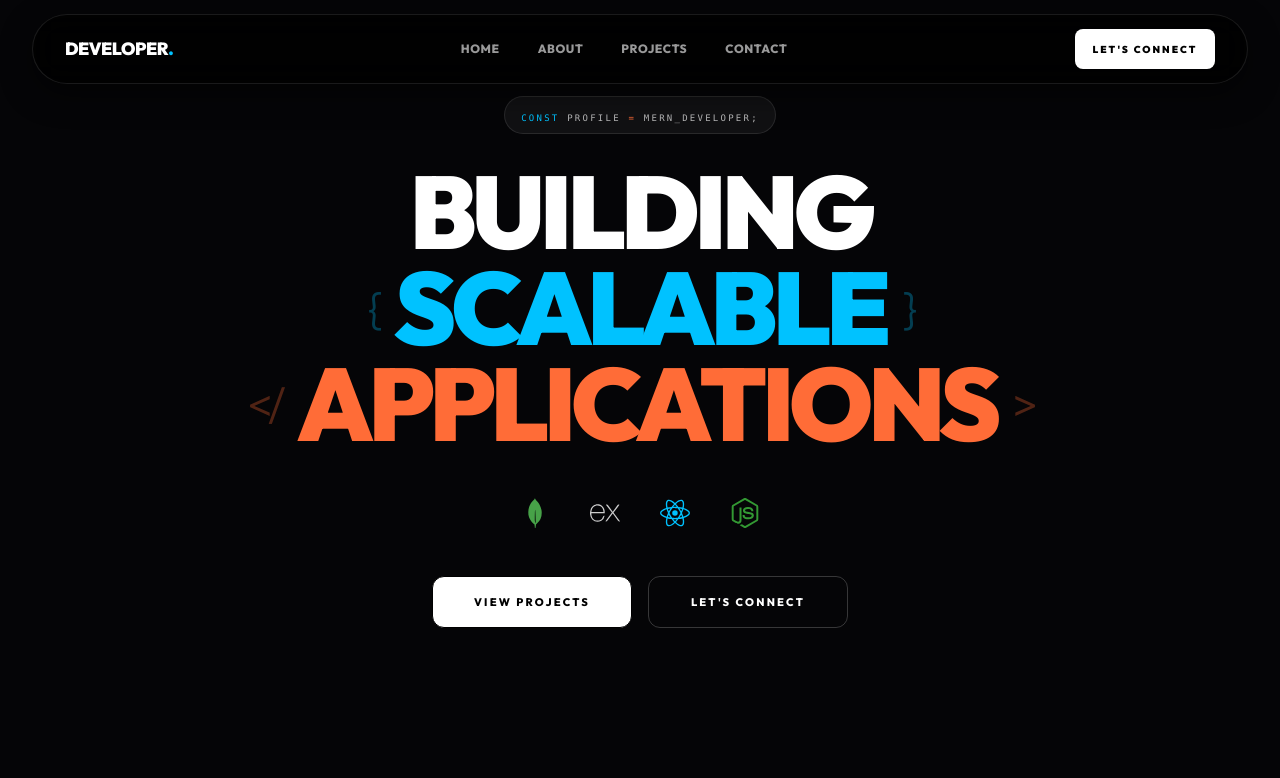
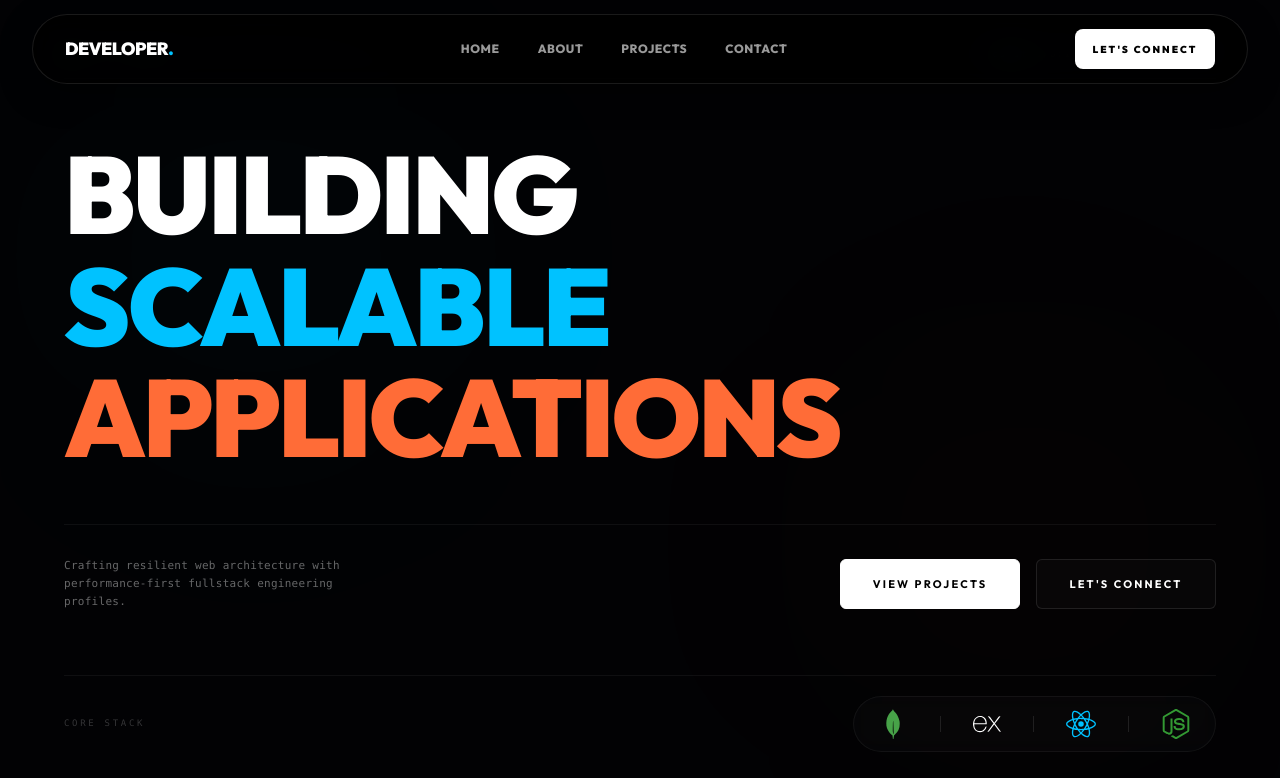
Before and after one commit to ShivaniGujjar/portfolio, a React (Vite) app: page / in a window 1280 px wide. Shown: the top 778 px of the page. Built offline with nearby package versions, Linux system fonts and the light colour scheme.

Commit message:
Refactor Home component: Rename ScrollButton to JackpotButton, update styles for improved aesthetics, and enhance animation effects for better user experience

```diff
--- a/src/pages/Home.jsx
+++ b/src/pages/Home.jsx
@@ -3,28 +3,28 @@ import { gsap } from 'gsap';
 import { SiMongodb, SiExpress, SiReact, SiNodedotjs } from 'react-icons/si';
 
 // ==========================================
-// 🚀 STABLE JACKPOT BUTTON
+// 🚀 SLEEK MINIMAL JACKPOT BUTTON
 // ==========================================
-const ScrollButton = ({ text, href, isPrimary }) => {
+const JackpotButton = ({ text, href, isPrimary }) => {
   return (
     <a
       href={href}
-      className={`relative h-[52px] w-full sm:w-[200px] overflow-hidden rounded-xl font-extrabold text-[11px] uppercase tracking-[0.2em] transition-all duration-300 border flex items-center justify-center ${
+      className={`group relative h-[48px] sm:h-[50px] w-full sm:w-[180px] overflow-hidden rounded-md font-bold text-[11px] uppercase tracking-[0.2em] transition-all duration-300 flex items-center justify-center border ${
         isPrimary
-          ? "bg-white text-black hover:bg-[#FF6C37] hover:border-[#FF6C37] hover:text-white"
-          : "bg-transparent border-white/20 text-white hover:bg-[#FF6C37] hover:border-[#FF6C37]"
+          ? "bg-white text-black border-white hover:bg-[#FF6C37] hover:border-[#FF6C37] hover:text-white"
+          : "bg-white/[0.02] text-white border-white/10 hover:border-white/30"
       }`}
     >
-      <div className="relative flex h-full w-full items-center justify-center transition-transform duration-500 [transition-timing-function:cubic-bezier(0.19,1,0.22,1)] hover:-translate-y-[52px]">
-        <span className="flex h-[52px] items-center justify-center">{text}</span>
-        <span className="absolute top-[52px] flex h-[52px] items-center justify-center">{text}</span>
+      <div className="flex flex-col h-[50px] w-full items-center transition-transform duration-500 [transition-timing-function:cubic-bezier(0.16,1,0.3,1)] group-hover:-translate-y-[50px]">
+        <span className="flex h-[50px] shrink-0 items-center justify-center w-full">{text}</span>
+        <span className="flex h-[50px] shrink-0 items-center justify-center w-full">{text}</span>
       </div>
     </a>
   );
 };
 
 // ==========================================
-// 🏠 MAIN HOME COMPONENT
+// 🏠 NATURAL COMPACT HERO
 // ==========================================
 const Home = () => {
   const containerRef = useRef(null);
@@ -32,8 +32,28 @@ const Home = () => {
   useLayoutEffect(() => {
     let ctx = gsap.context(() => {
       const tl = gsap.timeline({ defaults: { ease: "power4.out" } });
-      gsap.set(".reveal", { opacity: 0, y: 30 });
-      tl.to(".reveal", { opacity: 1, y: 0, duration: 1.2, stagger: 0.12 });
+
+      gsap.set(".smooth-line", {
+        opacity: 0,
+        y: 30,
+        rotationX: -10,
+        transformOrigin: "50% 0%"
+      });
+      gsap.set(".fade-in", { opacity: 0, y: 15 });
+
+      tl.to(".smooth-line", {
+        opacity: 1,
+        y: 0,
+        rotationX: 0,
+        duration: 1.2,
+        stagger: 0.1
+      })
+      .to(".fade-in", {
+        opacity: 1,
+        y: 0,
+        duration: 0.8
+      }, "-=0.8");
+
     }, containerRef);
     return () => ctx.revert();
   }, []);
@@ -42,47 +62,73 @@ const Home = () => {
     <section
       ref={containerRef}
       id="home"
-      // h-auto and py-24 ensure content is compact and only takes necessary space
-      className="relative w-full h-auto py-24 bg-[#050507] flex flex-col items-center justify-center px-5"
+      // Changed from min-h-screen to h-auto on mobile, keeping sm:min-h-screen for desktop
+      className="relative w-full h-auto sm:min-h-screen bg-[#020204] flex flex-col justify-between px-5 sm:px-10 lg:px-16 pt-6 pb-12 sm:py-12 select-none overflow-hidden"
+      style={{ perspective: "1000px" }}
     >
-      <div className="relative z-10 w-full max-w-[1200px] mx-auto flex flex-col items-center text-center">
+      {/* Ambient Glows */}
+      <div className="absolute top-0 left-0 w-[40vw] h-[40vw] bg-[#00C2FF]/[0.01] rounded-full blur-[120px] pointer-events-none" />
+      <div className="absolute bottom-0 right-0 w-[40vw] h-[40vw] bg-[#FF6C37]/[0.01] rounded-full blur-[120px] pointer-events-none" />
 
-        {/* Top Tag */}
-        <div className="reveal mb-8 px-4 py-1.5 rounded-full border border-white/10 bg-white/5">
-          <span className="font-mono text-[9px] tracking-[0.25em] uppercase text-white/70">
-            <span className="text-[#00C2FF]">const</span> profile <span className="text-[#FF6C37]">=</span> MERN_DEVELOPER;
-          </span>
+      {/* TOP META BAR */}
+      <div className="fade-in w-full max-w-[1400px] mx-auto flex justify-between items-center border-b border-white/5 pb-4">
+        <div className="flex items-center gap-2.5">
+          <div className="w-1.5 h-1.5 rounded-full bg-[#00C2FF]" />
+          <span className="font-mono text-[9px] tracking-[0.25em] text-white/30 uppercase">System.ready</span>
         </div>
+        <div className="font-mono text-[9px] tracking-[0.2em] text-white/30 hidden sm:block">
+          <span className="text-[#00C2FF]">const</span> profile <span className="text-[#FF6C37]">=</span> MERN_DEVELOPER;
+        </div>
+      </div>
 
-        {/* Hero Headline */}
-        <h1 className="flex flex-col gap-1 w-full text-[clamp(2.5rem,8vw,7rem)] font-black leading-[0.9] tracking-tighter uppercase">
-          <div className="reveal text-white">BUILDING</div>
-          <div className="reveal flex items-center justify-center gap-4 text-[#00C2FF]">
-            <span className="font-light opacity-30 text-5xl">{'{'}</span>
-            <span>SCALABLE</span>
-            <span className="font-light opacity-30 text-5xl">{'}'}</span>
+      {/* 👑 MAIN HERO BODY */}
+      <div className="w-full max-w-[1400px] mx-auto flex flex-col items-start justify-center pt-12 pb-10 sm:py-0 sm:my-auto">
+        <h1
+          className="w-full text-[10.5vw] xs:text-[10vw] sm:text-[8.5vw] md:text-[6.8rem] font-black leading-[0.95] uppercase text-left flex flex-col gap-1 sm:gap-2 tracking-tight whitespace-nowrap break-keep"
+          style={{ transformStyle: "preserve-3d" }}
+        >
+          <div className="smooth-line text-white [backface-visibility:hidden] will-change-transform">
+            BUILDING
           </div>
-          <div className="reveal flex items-center justify-center gap-4 text-[#FF6C37]">
-            <span className="font-light opacity-30 text-5xl">{'</'}</span>
-            <span>APPLICATIONS</span>
-            <span className="font-light opacity-30 text-5xl">{'>'}</span>
+
+          <div className="smooth-line text-[#00C2FF] [backface-visibility:hidden] will-change-transform">
+            SCALABLE
+          </div>
+
+          <div className="smooth-line text-[#FF6C37] [backface-visibility:hidden] will-change-transform">
+            APPLICATIONS
           </div>
         </h1>
 
-        {/* Tech Stack */}
-        <div className="reveal flex items-center gap-10 mt-12 mb-12 text-3xl">
-          <SiMongodb style={{ color: "#47A248" }} />
-          <SiExpress className="text-white/80" />
-          <SiReact style={{ color: "#00C2FF" }} />
-          <SiNodedotjs style={{ color: "#339933" }} />
-        </div>
-
-        {/* CTA Buttons */}
-        <div className="reveal flex flex-col sm:flex-row items-center justify-center gap-4 w-full sm:w-auto">
-          <ScrollButton href="#projects" text="VIEW PROJECTS" isPrimary={true} />
-          <ScrollButton href="#contact" text="LET'S CONNECT" isPrimary={false} />
+        {/* CONTROLS ROW */}
+        <div className="fade-in flex flex-col lg:flex-row lg:items-center justify-between gap-6 w-full mt-8 sm:mt-14 pt-6 sm:pt-8 border-t border-white/5">
+          <p className="font-mono text-[11px] text-white/40 max-w-xs leading-relaxed tracking-wide">
+            Crafting resilient web architecture with performance-first fullstack engineering profiles.
+          </p>
+          <div className="flex flex-col sm:flex-row items-center gap-3 sm:gap-4 w-full lg:w-auto">
+            <JackpotButton href="#projects" text="VIEW PROJECTS" isPrimary={true} />
+            <JackpotButton href="#contact" text="LET'S CONNECT" isPrimary={false} />
+          </div>
         </div>
       </div>
+
+      {/* FOOTER ENGINE TERMINAL TRACK */}
+      <div className="fade-in w-full max-w-[1400px] mx-auto flex flex-col sm:flex-row justify-between items-start sm:items-center gap-4 pt-5 border-t border-white/5 mt-4 sm:mt-0">
+        <span className="font-mono text-[9px] uppercase tracking-[0.3em] text-white/20">Core Stack</span>
+
+        <div className="flex items-center gap-5 sm:gap-8 bg-white/[0.02] border border-white/5 px-5 sm:px-6 py-3 rounded-xl sm:rounded-full w-full sm:w-auto justify-between sm:justify-start backdrop-blur-md">
+          <SiMongodb style={{ color: "#47A248" }} className="text-2xl sm:text-3xl hover:scale-110 transition-transform duration-300 shrink-0" />
+          <div className="w-px h-4 bg-white/10 hidden sm:block" />
+          <div className="text-2xl sm:text-3xl flex items-center justify-center text-white hover:scale-110 transition-transform duration-300 shrink-0">
+            <SiExpress className="w-6 h-6 sm:w-7 sm:h-7 object-contain" />
+          </div>
+          <div className="w-px h-4 bg-white/10 hidden sm:block" />
+          <SiReact style={{ color: "#00C2FF" }} className="text-2xl sm:text-3xl hover:scale-110 transition-transform duration-300 shrink-0" />
+          <div className="w-px h-4 bg-white/10 hidden sm:block" />
+          <SiNodedotjs style={{ color: "#339933" }} className="text-2xl sm:text-3xl hover:scale-110 transition-transform duration-300 shrink-0" />
+        </div>
+      </div>
+
     </section>
   );
 };
```
